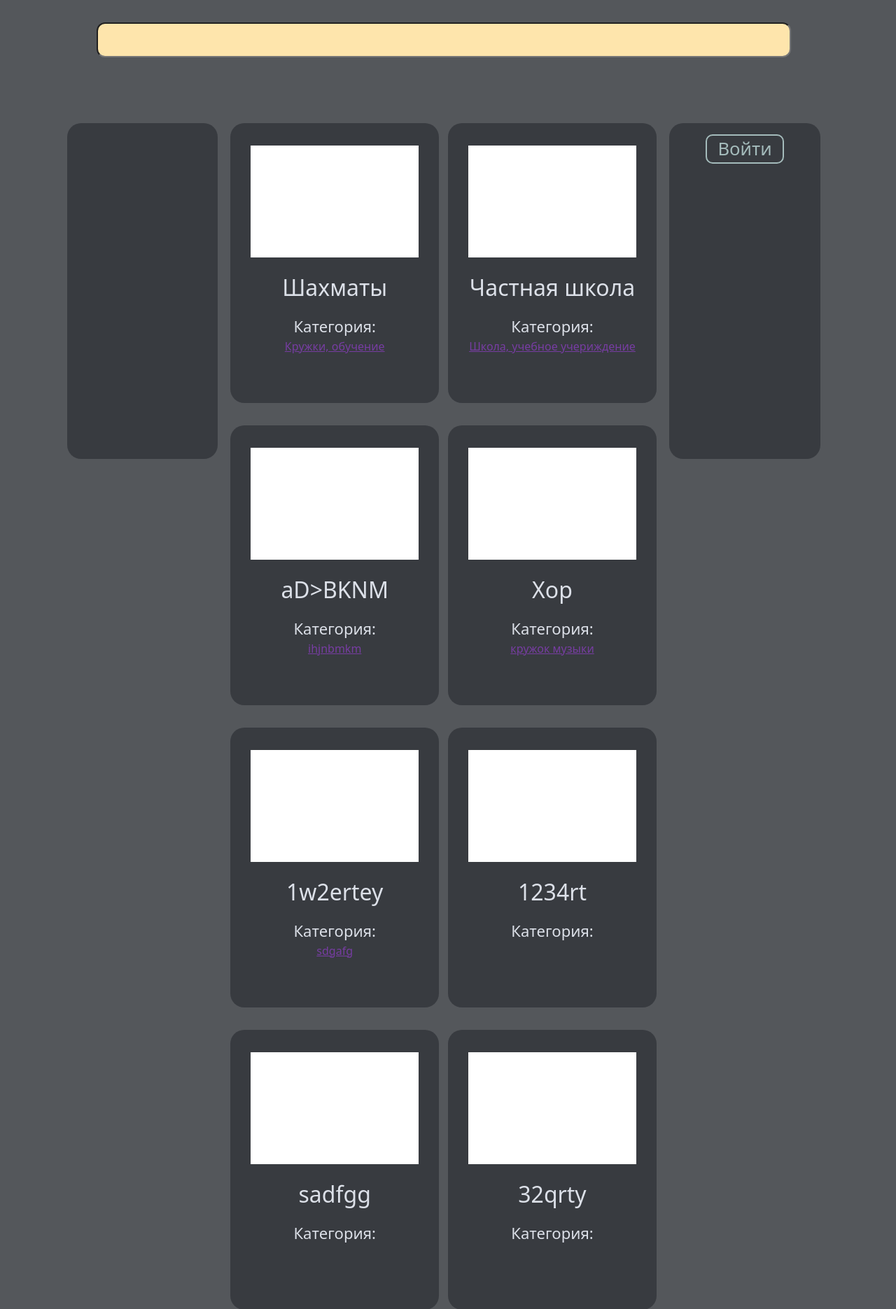
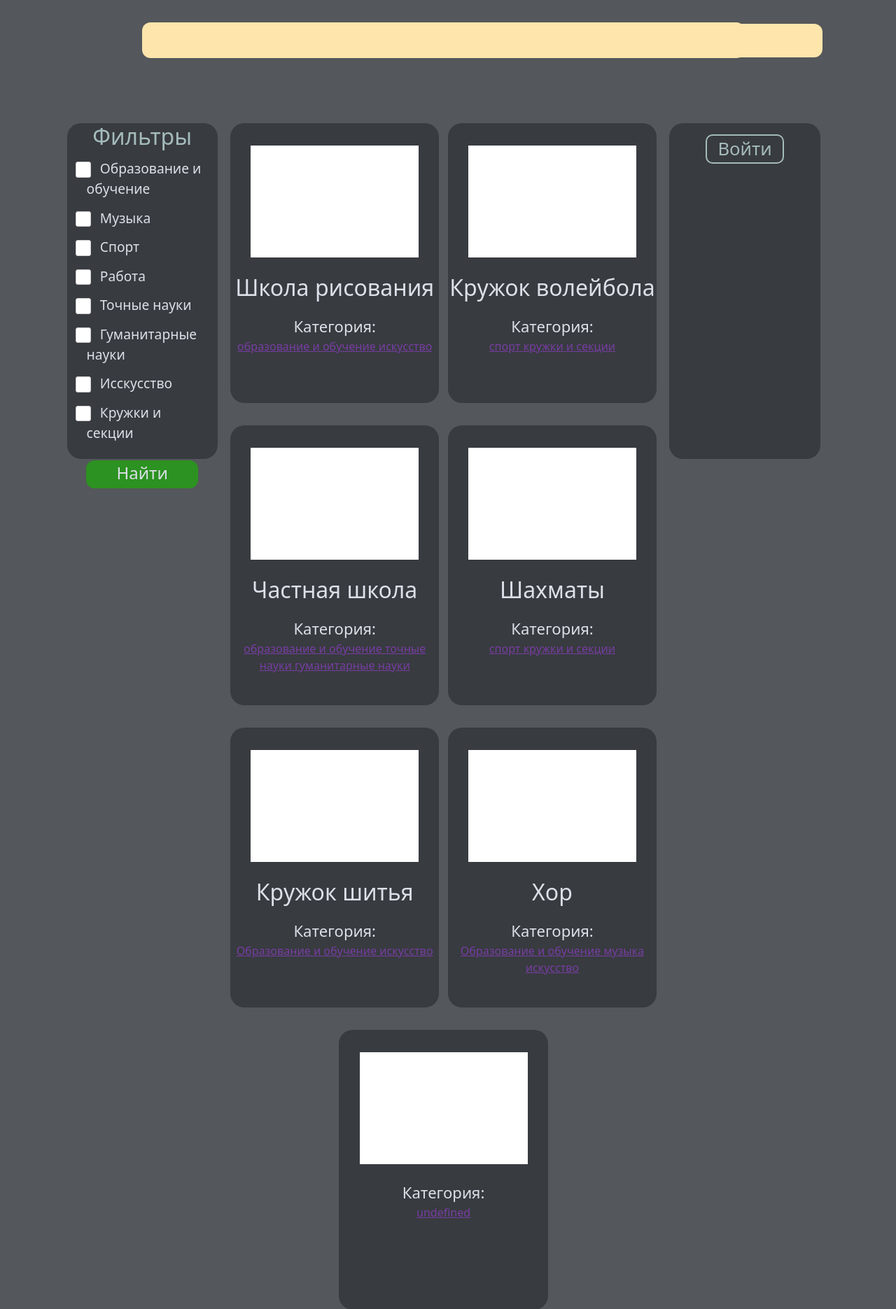
Before and after one commit to GeorgeTyupin/Hobby-Finder, a Flask app: page / in a window 1280 px wide. Shown: the top 1871 px of the page at 70% size. Run offline with Flask 2, Linux system fonts and the light colour scheme; data comes from the database, SQL or seed files in the repository; data that the repository does not hold is empty.

Commit message:
18.05.2021
Сделал поиск по имени и по фильтрам

```diff
--- a/app/core/workingWithAds.py
+++ b/app/core/workingWithAds.py
@@ -6,4 +6,5 @@ def loadAdToDatabase(data, session):
     db = database.Database()
     if data['ad_name']:
       db.addAD(data)
-  return db.loadAdsTable()
+  if data['ad_name']:
+    return db.loadAdsTable()
--- a/app/routes.py
+++ b/app/routes.py
@@ -1,3 +1,4 @@
+import json
 from flask import Flask , render_template , make_response , request , session , redirect
 from . import core
 from app import app
@@ -17,16 +18,33 @@ def index():
         data['ad_name'] = request.form.get('ad_name')
         data['ad-description'] = request.form.get('ad-description')
         data['author-contacts'] = request.form.get('author-contacts')
+        data['categories'] = request.form.get('categories')
         print(data)
         response = core.workingWithAds.loadAdToDatabase(data, session)
         print(response, type(response))
-        return response
+        return json.dumps(response)
 
 @app.route("/getads", methods=['GET', 'POST'])
 def render():
     response = db.secondLoadAdsTable()
     print(response, type(response))
-    return response
+    return json.dumps(response)
+
+
+@app.route("/getfilteredbycategoryads", methods=['GET', 'POST'])
+def getFilteredByCategoryAds():
+    data = {}
+    data['filter-categories'] = request.form.get('filter-categories')
+    response = db.loadFilteredByCategoryAds(data)
+    return json.dumps(response)
+
+
+@app.route("/getfilteredbynameads", methods=['GET', 'POST'])
+def getFilteredByNameAds():
+    data = {}
+    data['filter-name'] = request.form.get('filter-name')
+    response = db.loadFilteredByNameAds(data)
+    return json.dumps(response)
 
 @app.route("/checkname", methods=['GET', 'POST'])
 def checkname():
@@ -34,7 +52,7 @@ def checkname():
     if 'login' in session:
         response = session['login']
     print(response, type(response))
-    return response
+    return json.dumps(response)
 
 @app.route("/auth" , methods = ['GET' , 'POST'])
 def auth():
--- a/app/static/css/style.css
+++ b/app/static/css/style.css
@@ -19,15 +19,44 @@ button, .form-submit {
 .wrapper {
 	z-index: 1;
 	min-height: 100vh;
-  height: 100%;
+   height: 100%;
 }
 
 .searchinput {
-	height: 50px;
 	background: #FEE5AC;
 	border-radius: 12px;
-	margin-top: 2em !important;
-	width: 62rem !important;
+	width: 60rem !important;
+	appearance: none;
+	border: none;
+	height: 3rem;
+	padding-left: 0.5rem;
+	position: absolute;
+	outline:none;
+}
+
+.search-wrap {
+	border-radius: 12px;
+	height: 3.2rem;
+	background: #FEE5AC;
+	width: 62rem;
+	padding-top: 0.1rem;
+	padding-bottom: 0.1rem;
+	margin-top: 2rem !important;
+	display: block !important;
+}
+
+/* .search-img {display: none;} */
+
+.search-img {
+	height: 2rem;
+	width: 2rem !important;
+	margin-top: 0.5rem !important;
+	margin-top: auto;
+	z-index: 1;
+	float: right;
+	margin-right: 0.5rem;
+	cursor: pointer;
+	display: block;
 }
 
 .filter {
@@ -85,7 +114,7 @@ button, .form-submit {
 	display: none;
 }
 
-.create-ad {
+.create-ad, .select-category-filter {
 	background-color: #2C9221;
 	width: 10rem;
 	height: 2.5rem;
@@ -93,9 +122,17 @@ button, .form-submit {
 	color: #DCE0E8;
 	font-size: 1.5rem;
 	margin-top: 23rem;
+	text-align: center;
 }
 
-.create-ad:hover, .form-submit:hover, .save-categories {
+.select-category-filter {
+	margin-top: 1.5rem;
+	margin-left: auto;
+	margin-right: auto;
+	cursor: pointer;
+}
+
+.create-ad:hover, .form-submit:hover, .save-categories, .select-category-filter:hover {
 	background-color: #5EC155;
 }
 
@@ -190,7 +227,8 @@ button, .form-submit {
 	width: 15rem;
 	height: 2.5rem;
 	border-radius: 12px;
-	margin-top: 13%;
+	margin-top: 7%;
+	margin-bottom: 1.5rem;
 	color: #DCE0E8;
 	font-size: 1.3rem;
 }
@@ -228,23 +266,27 @@ button, .form-submit {
 	font-size: 1.2rem;
 }
 
-.checkbox-wrap {
+.checkbox-wrap, .filter-checkbox-wrap {
 	position: relative;
 	margin-left: 1rem;
-	margin-top: 1.5rem;
+	margin-top: 0.8rem;
 }
 
-.checkbox, .checkbox-text {
+.checkbox-wrap {
+	margin-top: 1.2rem;
+}
+
+.checkbox, .checkbox-text, .filter-checkbox, .filter-checkbox-text {
 	display: inline;
 }
 
-.checkbox {
+.checkbox, .filter-checkbox {
   -webkit-appearance: none;
   appearance: none;
   position: absolute;
 }
 
-.checkbox-text:before {
+.checkbox-text:before, .filter-checkbox-text:before {
   content: "";
   display: block;
   width: 1.7rem;
@@ -261,7 +303,14 @@ button, .form-submit {
   transition: background 0.1s linear, border 0.1s linear;
 }
 
-.checkbox-text:after {
+.filter-checkbox-text:before {
+	width: 1.4rem;
+   height: 1.4rem;
+	margin-top: 0.25rem;
+	margin-left: -1rem;
+}
+
+.checkbox-text:after, .filter-checkbox-text:after {
   content: "";
   display: block;
   width: 1.7rem;
@@ -278,18 +327,39 @@ button, .form-submit {
   transition: opacity 0.1s linear;
 }
 
-.checkbox:checked + .checkbox-text:before {
+.filter-checkbox-text:after {
+	width: 1.4rem;
+   height: 1.4rem;
+	background: url("../img/check.svg") no-repeat;
+   background-size: 1rem 1rem;
+	margin-left: -1rem;
+	top: 3px;
+   left: 3px;
+}
+
+.checkbox:checked + .checkbox-text:before, .filter-checkbox:checked + .filter-checkbox-text:before {
   background-color: #5EC155;
   border-color: #319612;
 }
 
-.checkbox:checked + .checkbox-text:after {
+.checkbox:checked + .checkbox-text:after, .filter-checkbox:checked + .filter-checkbox-text:after {
   opacity: 1;
 }
 
-.checkbox-text {
+.checkbox-text, .filter-checkbox-text {
 	font-size: 1.4rem;
 	cursor: pointer;
+	color: #F0F0F0;
+}
+
+.filter-checkbox-text {
+	font-size: 1.2rem;
+	margin-left: 1.2rem;
+	color: #DCE0E8;
+}
+
+.filter-title {
+	color: #A4BBBB;
 }
 
 .singin-link {
--- a/app/static/js/script.js
+++ b/app/static/js/script.js
@@ -47,33 +47,78 @@ function getSelectedCategories() {
 		data['categories'] = [];
 		edu = document.querySelector('#education');
 		if (edu.checked == true) {
-			data['categories'].push('Образование и обучение')
+			data['categories'].push('образование и обучение');
 		}
 		music = document.querySelector('#music');
 		if (music.checked == true) {
-			data['categories'].push('музыка')
+			data['categories'].push('музыка');
 		}
 		sport = document.querySelector('#sport');
 		if (sport.checked == true) {
-			data['categories'].push('спорт')
+			data['categories'].push('спорт');
 		}
 		work = document.querySelector('#work');
 		if (work.checked == true) {
-			data['categories'].push('работа')
+			data['categories'].push('работа');
 		}
 		exact_sciences = document.querySelector('#exact-sciences');
 		if (exact_sciences.checked == true) {
-			data['categories'].push('точные науки')
+			data['categories'].push('точные науки');
 		}
 		humanitarian_sciences = document.querySelector('#humanitarian-sciences');
 		if (humanitarian_sciences.checked == true) {
-			data['categories'].push('гуманитарные науки')
+			data['categories'].push('гуманитарные науки');
 		}
 		art = document.querySelector('#art');
 		if (art.checked == true) {
-			data['categories'].push('искусство')
+			data['categories'].push('искусство');
 		}
+		section = document.querySelector('#section');
+		if (section.checked == true) {
+			data['categories'].push('кружки и секции');
+		}
+		data['categories'] = data['categories'].join(' ');
 		createAd();
+	});
+}
+
+function getFilterCategories() {
+	document.querySelector('.select-category-filter').addEventListener('click', function() {
+		data['filter-categories'] = [];
+		edu = document.querySelector('#filter-education');
+		if (edu.checked == true) {
+			data['filter-categories'].push('образование и обучение');
+		}
+		music = document.querySelector('#filter-music');
+		if (music.checked == true) {
+			data['filter-categories'].push('музыка');
+		}
+		sport = document.querySelector('#filter-sport');
+		if (sport.checked == true) {
+			data['filter-categories'].push('спорт');
+		}
+		work = document.querySelector('#filter-work');
+		if (work.checked == true) {
+			data['filter-categories'].push('работа');
+		}
+		exact_sciences = document.querySelector('#filter-exact-sciences');
+		if (exact_sciences.checked == true) {
+			data['filter-categories'].push('точные науки');
+		}
+		humanitarian_sciences = document.querySelector('#filter-humanitarian-sciences');
+		if (humanitarian_sciences.checked == true) {
+			data['filter-categories'].push('гуманитарные науки');
+		}
+		art = document.querySelector('#filter-art');
+		if (art.checked == true) {
+			data['filter-categories'].push('искусство');
+		}
+		section = document.querySelector('#filter-section');
+		if (section.checked == true) {
+			data['filter-categories'].push('кружки и секции');
+		}
+		data['filter-categories'] = data['filter-categories'].join(' ');
+		getFilteredByCategoryAds();
 	});
 }
 
@@ -93,7 +138,6 @@ function createAd() {
 	sendingAd(data);
 	document.body.style.overflowY = 'visible';
 	document.querySelector('.background').classList.add('hide');
-	document.querySelector('.form-ad').classList.remove('hide');
 }
 
 //раскрытие объявления
@@ -126,6 +170,7 @@ function getCoords() {
 */
 function renderName() {
 	$.post("/checkname", 'checkname', success = function (response) {
+		response = JSON.parse(response);
 		if (response) {
 			console.log(response);
 			document.querySelector('.singin').classList.add('hide');
@@ -147,8 +192,21 @@ function renderAd(response) {
 				<a href="#" class="categories">${element[3]}</a>
 				<p class="hide">${element[4]}</p>
 				<p class="hide">${element[6]}</p>
-					</div>`);
+			</div>`
+		);
 	});
+	removeIndentFromAds();
+}
+
+function removeIndentFromAds() {
+	ads = $('.ad')
+	ads[0].style.marginTop = "0px";
+	ads[1].style.marginTop = "0px";
+	console.log(ads)
+}
+
+function removeAds() {
+	$('.ad').remove();
 }
 
 
@@ -162,6 +220,7 @@ function renderAd(response) {
 // отправка информации об объявлении на сервер
 function  sendingAd(data) {
 	$.post("/", data, success = function(response) {
+		response = JSON.parse(response);
 		console.log(response)
 	});
 }
@@ -174,6 +233,29 @@ function getAds() {
 		renderAd(response);
 	});
 }
+
+function getFilteredByCategoryAds() {
+	$.post("/getfilteredbycategoryads", data, success = function (response) {
+		response = JSON.parse(response);
+		removeAds();
+		renderAd(response);
+	});
+}
+
+function getFilteredByNameAds() {
+	console.log(document.querySelector('.search-img'))
+	$('.search-img').on('click', function() {
+		data['filter-name'] = document.querySelector('.searchinput').value
+		$.post("/getfilteredbynameads", data, success = function (response) {
+			response = JSON.parse(response);
+			removeAds();
+			renderAd(response);
+			console.log(response)
+		});
+	});
+}
+
+
 
 /*
 ========================================================================================================
@@ -189,8 +271,12 @@ function main() {
 	expandAd();
 	createSelectCategoryForm();
 	getSelectedCategories();
+	getFilterCategories();
+	getFilteredByNameAds();
 	document.querySelector('.render-btn').addEventListener('click', getAds);
 	document.querySelector('.form-submit').addEventListener('click', createAd);
 }
 
+setTimeout(removeIndentFromAds, 1);
+
 document.addEventListener("DOMContentLoaded", main);
--- a/app/templates/index.html
+++ b/app/templates/index.html
@@ -80,38 +80,66 @@
 					<input class="checkbox" type="checkbox" id="art">
 					<label class="checkbox-text" for="art">Исскусство</label>
 				</div>
+
+				<div class="checkbox-wrap">
+					<input class="checkbox" type="checkbox" id="section">
+					<label class="checkbox-text" for="section">Кружки и секции</label>
+				</div>
 				<button class="save-categories">Завершить создание</button>
 			</div>
 		</div>
 
 		<div class="header row">
-			<input type="" name="" class="searchinput">
+			<div class="col-2"></div>
+			<div class="search-wrap col">
+				<input type="" name="" class="searchinput">
+				<img class="search-img" src="../static/img/search.png"/>
+			</div>
+			<div class="col-2"></div>
 		</div>
 
 		<div class="prev row" style="margin-top: 5em">
 			<div class="col-1"></div>
 
-			<div class="filter col-2"></div>
+			<div class="filter col-2">
+				<h2 align="center" class="filter-title">Фильтры</h2>
+				<div class="filter-checkbox-wrap">
+					<input class="filter-checkbox" type="checkbox" id="filter-education">
+					<label class="filter-checkbox-text" for="filter-education">Образование и обучение</label>
+				</div>
+				<div class="filter-checkbox-wrap">
+					<input class="filter-checkbox" type="checkbox" id="filter-music">
+					<label class="filter-checkbox-text" for="filter-music">Музыка</label>
+				</div>
+				<div class="filter-checkbox-wrap">
+					<input class="filter-checkbox" type="checkbox" id="filter-sport">
+					<label class="filter-checkbox-text" for="filter-sport">Спорт</label>
+				</div>
+				<div class="filter-checkbox-wrap">
+					<input class="filter-checkbox" type="checkbox" id="filter-work">
+					<label class="filter-checkbox-text" for="filter-work">Работа</label>
+				</div>
+				<div class="filter-checkbox-wrap">
+					<input class="filter-checkbox" type="checkbox" id="filter-exact-sciences">
+					<label class="filter-checkbox-text" for="filter-exact-sciences">Точные науки</label>
+				</div>
+				<div class="filter-checkbox-wrap">
+					<input class="filter-checkbox" type="checkbox" id="filter-humanitarian-sciences">
+					<label class="filter-checkbox-text" for="filter-humanitarian-sciences">Гуманитарные науки</label>
+				</div>
+				<div class="filter-checkbox-wrap">
+					<input class="filter-checkbox" type="checkbox" id="filter-art">
+					<label class="filter-checkbox-text" for="filter-art">Исскусство</label>
+				</div>
+				<div class="filter-checkbox-wrap">
+					<input class="filter-checkbox" type="checkbox" id="filter-section">
+					<label class="filter-checkbox-text" for="filter-section">Кружки и секции</label>
+				</div>
+				<div class="select-category-filter">Найти</div>
+			</div>
 
 			<div class="content col">
 				<div class="content-wrap">
-					<div class="ad" style="margin-top: 0px;">
-						<div class="ad-img"></div>
-						<h2 class="ad-name">Шахматы</h2>
-						<p class="ad-category">Категория:</p>
-						<a href="#" class="categories">Кружки, обучение</a>
-						<p class="hide">Просто кружок шахмат</p>
-						<p class="hide">1234568</p>
-					</div>
-					<div class="ad" style="margin-top: 0px;">
-						<div class="ad-img"></div>
-						<h2 class="ad-name">Частная школа</h2>
-						<p class="ad-category">Категория:</p>
-						<a href="#" class="categories">Школа, учебное учериждение</a>
-						<p class="hide">Просто школа</p>
-						<p class="hide">1234568</p>
-					</div>
-
 					{%for i in data%}
 						<div class="ad">
 							<div class="ad-img"></div>
@@ -119,7 +147,7 @@
 							<p class="ad-category">Категория:</p>
 							<a href="#" class="categories">{{i[3]}}</a>
 							<p class="hide">{{i[4]}}</p>
-							<p class="hide">{{i[]}}</p>
+							<p class="hide">{{i[5]}}</p>
 						</div>
 					{%endfor%}
 				</div>
```
Also changed, not shown: app/core/database.py (+14 -2 lines), app/database/database.db, app/static/img/search.png (added). Lines whose indentation alone changed are shown as unchanged.
